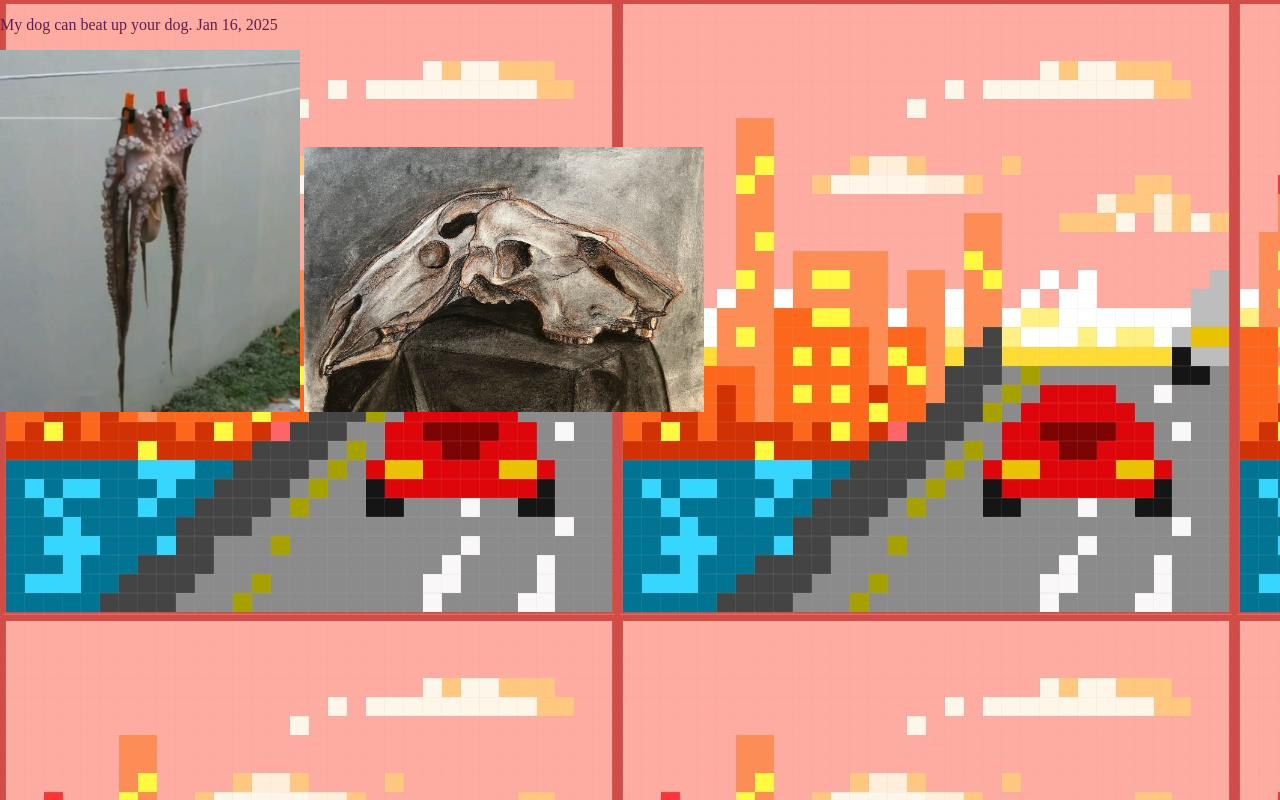
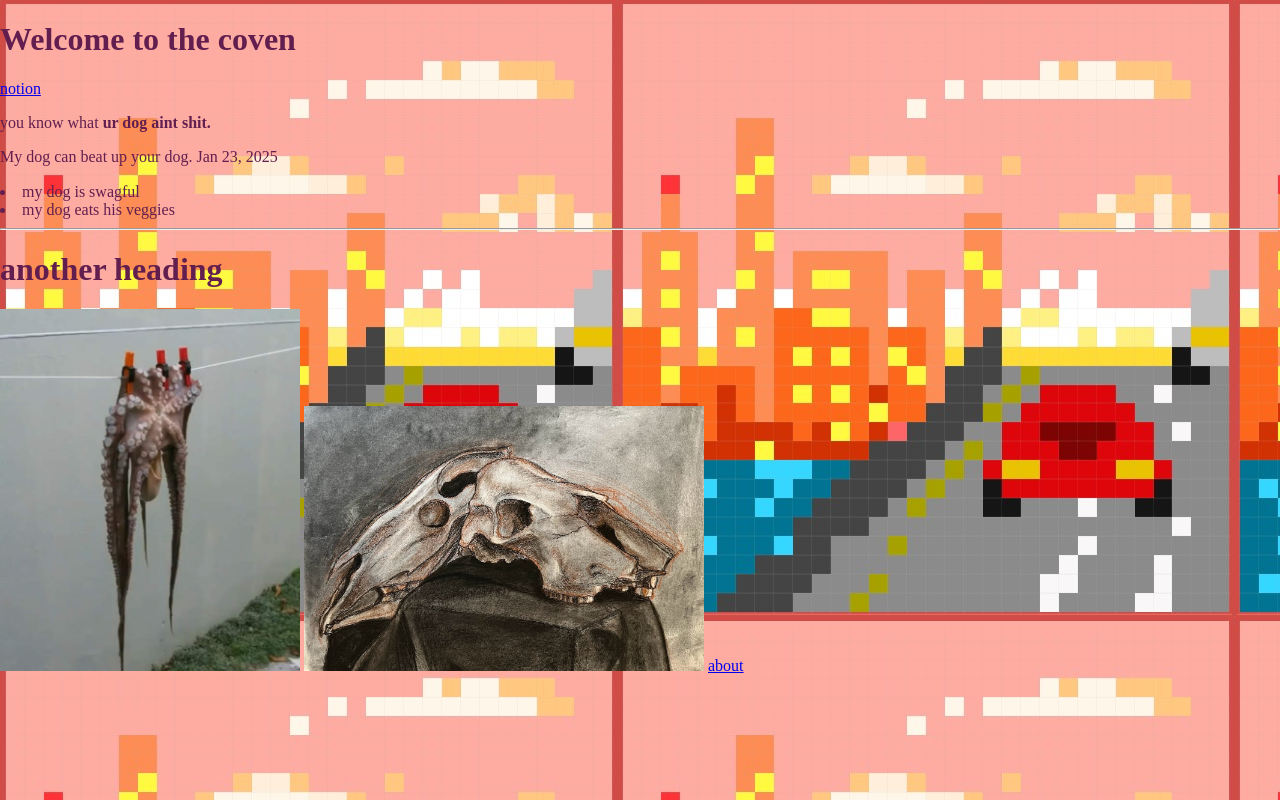
Before and after one commit to comehitherfool/website-thing, a plain HTML site: page index.html in a window 1280 px wide. Drawn offline with Linux system fonts and the light colour scheme.

Commit message:
added div and link

```diff
--- a/index.html
+++ b/index.html
@@ -24,9 +24,24 @@
 
 <body>
   <!-- Place your site's HTML here -->
-  <p>My dog can beat up your dog. Jan 16, 2025</p>
+   <h1>Welcome to the coven</h1>
+   <h1></h1>
+   <a href="https://www.notion.com/" target="_blank">notion</a>
+   <p>you know what <strong>ur dog aint shit.</strong></p>
+  <p>My dog can beat up your dog. Jan 23, 2025</p>
+  <li>my dog is swagful</li>
+  <li>my dog eats his veggies</li>
+
+<hr>
+
+<div class="snow-day">
+  <h1>another heading</h1>
+</div>
+
+
   <img src="./img/yeah.jpg" width="300" alt="">
   <img src="./img/skulls.jpg" width="400" alt="">
+  <a href="./about.html">about</a>
   <script src="js/main.js"></script>
 </body>
 
```
